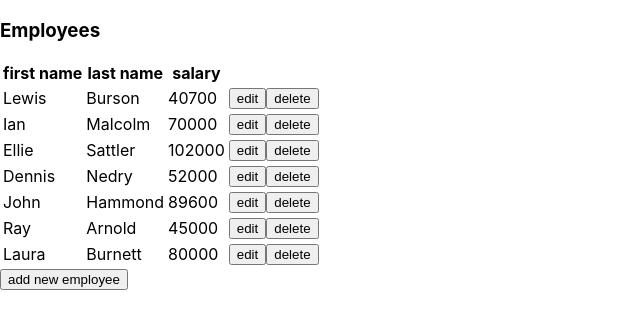
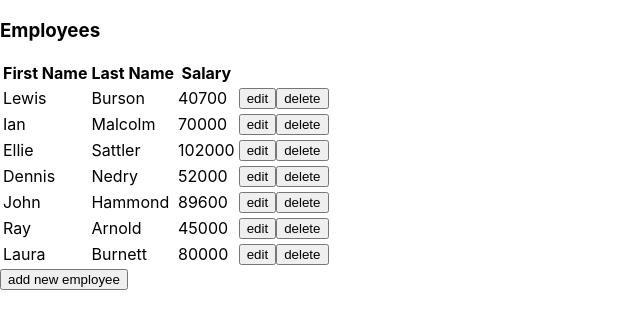
Before and after one commit to tripleboba/ecapital-take-home, a React (Create React App) app: page / in a window 1280 px wide. Shown: the top 328 px of the page, without its empty margins (0-640 px from the left). Built offline with nearby package versions, Linux system fonts and the light colour scheme.

Commit message:
setting up react context to handle data state global

```diff
--- a/src/App.js
+++ b/src/App.js
@@ -1,12 +1,13 @@
 import './css/App.css';
 import Table from './components/Table';
+import { useStateValue } from "./providers/StateProvider";
 
-function App() {
+export default function App() {
+  const [{employeesList}] = useStateValue();
+
   return (
     <div className="App">
-      <Table></Table>
+      <Table employeesList={employeesList}/>
     </div>
   );
 }
-
-export default App;
--- a/src/components/Employee.js
+++ b/src/components/Employee.js
@@ -1,8 +1,27 @@
 import React from 'react'
 
-function Employee() {
+function Employee(props) {
+  const {id, firstName, lastName, salary } = props;
+
+  // button handlers
+  const editHandler = (e) => {
+    e.preventDefault();
+    console.log(id);
+  }
+
+  const deleteHandler = (e) => {
+    e.preventDefault();
+  }
   return (
-    <div>Employee</div>
+    <tr>
+      <td>{firstName}</td>
+      <td>{lastName}</td>
+      <td>{salary}</td>
+      <td>
+      <button onClick={editHandler}>edit</button>
+      <button onClick={deleteHandler}>delete</button>
+    </td>
+    </tr>
   )
 }
 
--- a/src/components/Table.js
+++ b/src/components/Table.js
@@ -1,19 +1,17 @@
 import React, { useState } from 'react'
-import data from '../db/mock-employees.json';
+// import data from '../db/mock-employees.json';
+import Employee from './Employee';
 
-function Table() {
+function Table(props) {
+  const {employeesList} = props;
+  // const [employeesList, setEmployeesList] = useState(data["employees"]);
 
-  const [employees, setEmployees] = useState(data["employees"]);
-  const listOfEmployees = employees.map((employee, index) => (
-    <tr key={index}>
-      <td>{employee.firstName}</td>
-      <td>{employee.lastName}</td>
-      <td>{employee.salary}</td>
-      <td>
-        <button>edit</button>
-        <button>delete</button>
-      </td>
-    </tr>
+  const listOfEmployees = employeesList.map((employee, index) => (
+    <Employee
+      key={index}
+      {...employee}
+      id={index}
+    />
   ))
 
   return (
@@ -22,9 +20,9 @@ function Table() {
       <table>
         <thead>
           <tr>
-            <th>first name</th>
-            <th>last name</th>
-            <th>salary</th>
+            <th>First Name</th>
+            <th>Last Name</th>
+            <th>Salary</th>
           </tr>
         </thead>
         <tbody>
--- a/src/index.js
+++ b/src/index.js
@@ -2,10 +2,14 @@ import React from 'react';
 import ReactDOM from 'react-dom/client';
 import './css/index.css';
 import App from './App';
+import reducer, { initialState } from './providers/reducer';
+import { StateProvider } from './providers/StateProvider';
 
 const root = ReactDOM.createRoot(document.getElementById('root'));
 root.render(
   <React.StrictMode>
-    <App />
+    <StateProvider initialState={initialState} reducer={reducer}>
+      <App />
+    </StateProvider>
   </React.StrictMode>
 );
--- /dev/null
+++ b/src/providers/StateProvider.js
@@ -0,0 +1,10 @@
+import React, { createContext, useContext, useReducer } from "react";
+
+// implement react context feature
+export const StateContext = createContext();
+export const StateProvider = ({ reducer, initialState, children }) => (
+  <StateContext.Provider value={useReducer(reducer, initialState)}>
+    {children}
+  </StateContext.Provider>
+);
+export const useStateValue = () => useContext(StateContext);
--- /dev/null
+++ b/src/providers/reducer.js
@@ -0,0 +1,40 @@
+/**
+ * Handle states of the data
+ */
+import data from '../db/mock-employees.json';
+
+const employees = data.employees;
+// console.log(employees);
+
+export const initialState = {
+  employeesList: [...employees],
+};
+
+const reducer = (state, action) => {
+  console.log(action);
+
+  switch (action.type) {
+    case 'UPDATE_EMPLOYEESLIST':
+      return {
+        ...state,
+        employeesList: [...action.employees]
+      };
+    case 'ADD_EMPLOYEE':
+      return {
+        ...state,
+        employeesList: [...state.employeesList, action.employee],
+      };
+    case 'DELETE_EMPLOYEE':
+      const index = 0;  // init set to pass index correctly later
+      let tempList = [...state.employeesList];
+      tempList.splice(index, 1);
+      return {
+        ...state,
+        employeesList: tempList,
+      };
+      default:
+        return state;
+  }
+};
+
+export default reducer;
```
Also changed, not shown: 1 other file (tests, documents, lock files or other folders).
